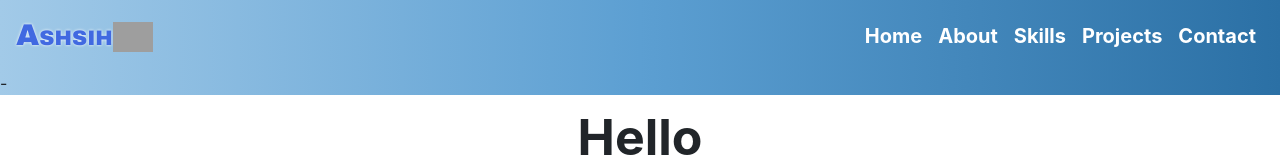
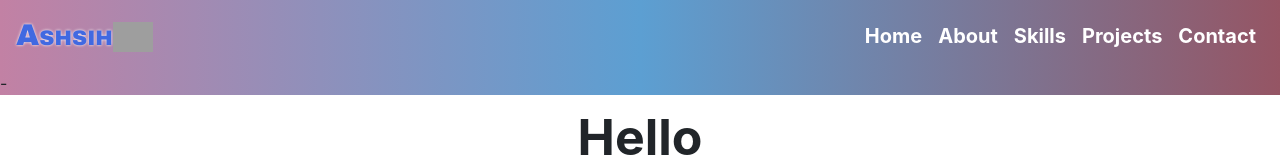
Before and after one commit to Ashish13-D/ASHISH.PORTFOLIO, a plain HTML site: page index.html in a window 1280 px wide. Shown: the top 160 px of the page. Drawn offline with nearby package versions, Linux system fonts and the light colour scheme; grey boxes are pictures that could not be loaded.

Commit message:
UPGRADE
UP GRADE

```diff
--- a/style.css
+++ b/style.css
@@ -4,7 +4,7 @@
 	box-sizing: border-box;
 }
 .navigation_bar{
-	background-image: linear-gradient(to right,#a2cae8,#5c9fd2,#2b70a5);
+	background-image: linear-gradient(to right,#c281a4,#5c9fd2,#955564);
 	position: fixed;
 	top: 0px;
 	left: 0px;
```
